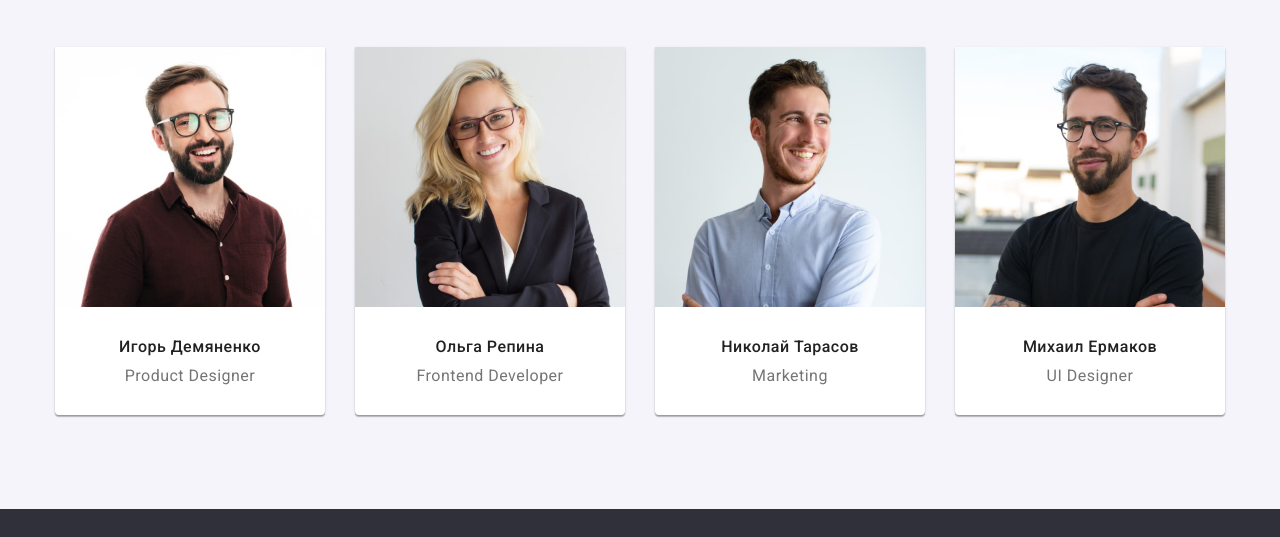
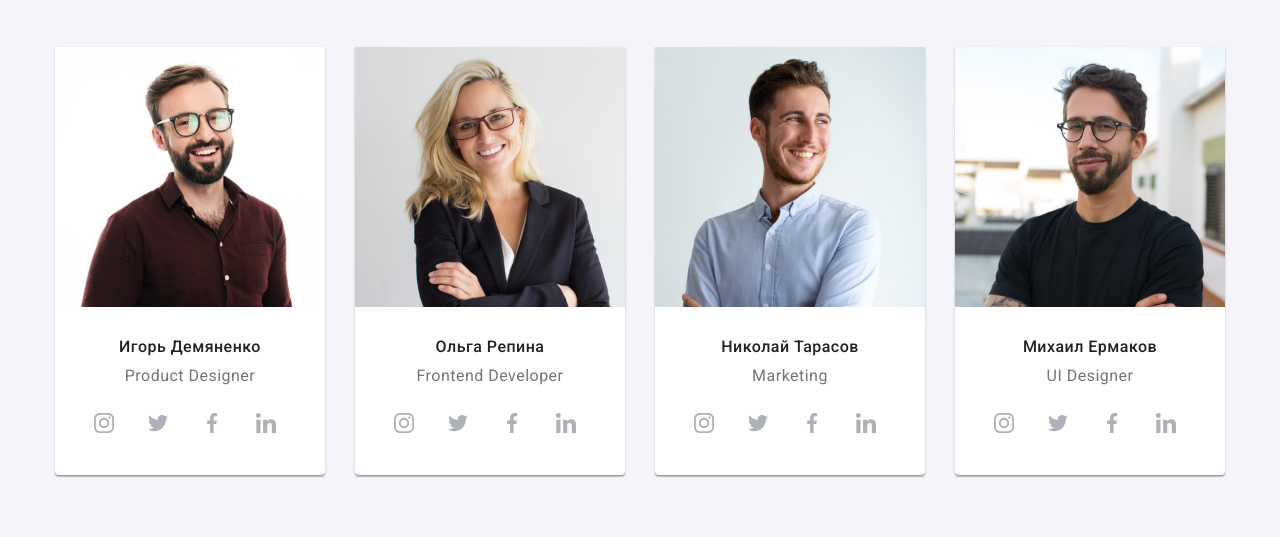
Before and after one commit to Mykhailo-Nahorniak/goit-markup-hw-04, a plain HTML site: page index.html in a window 1280 px wide. Shown: the part 1825-2362 px from the top of the page. Drawn offline with nearby package versions, Linux system fonts and the light colour scheme.

Commit message:
add social icons

```diff
--- a/css/styles.css
+++ b/css/styles.css
@@ -11,6 +11,7 @@
   --body-bg-color: #ffffff;
   --btn-text-accent-color: #ffffff;
   --icon-cont-bg: #F5F4FA;
+  --thumb-color: #AFB1B8;
 }
 
 body {
@@ -159,6 +160,10 @@ header .company-logo .secondary-color {
 .link:hover,
 .link:focus {
   color: var(--accent-color);
+}
+
+.link:hover .icon-hover,
+.link:focus .icon-hover {
   fill: var(--accent-color);
 }
 
@@ -335,6 +340,7 @@ header .company-logo .secondary-color {
   line-height: 1.19;
   text-align: center;
   letter-spacing: 0.03em;
+  margin-bottom: 16px;
 }
 
 .team-item {
@@ -343,6 +349,36 @@ header .company-logo .secondary-color {
   box-shadow: 0px 1px 3px rgba(0, 0, 0, 0.12), 0px 1px 1px rgba(0, 0, 0, 0.14),
     0px 2px 1px rgba(0, 0, 0, 0.2);
   border-radius: 0px 0px 4px 4px;
+
+}
+
+.social-list {
+  display: flex;
+  justify-content: center;
+}
+
+.social-list-item {
+  width: 44px;
+  height: 44px;
+  margin-right: 10px;
+  padding: 12px;
+  border-radius: 50%;
+}
+
+.social-trumb {
+  width: 20px;
+  height: 20px;
+  fill: var(--thumb-color);
+}
+
+.social-list-item:hover,
+.social-list-item:focus {
+  background-color: #2196F3;
+}
+
+.social-list-item:hover .social-trumb {
+  fill: #F5F4FA;
+  color: #F5F4FA;
 }
 
 /* ---------------- FOOTER ---------------- */
--- a/index.html
+++ b/index.html
@@ -39,16 +39,16 @@
         <ul class="contact-list list">
           <li class="contact-list-item">
             <a href="mailto:info@devstudio.com" class="link"
-              ><svg class="contact-icon-envelope link">
-                <use href="./images/sprite.svg#icon-envelope"></use>
+              ><svg class="contact-icon-envelope icon-hover">
+                <use href="./images/icons.svg#icon-envelope"></use>
               </svg>
               info@devstudio.com</a
             >
           </li>
           <li class="contact-list-item">
             <a href="tel:+380961111111" class="link"
-              ><svg class="contact-icon-tel link">
-                <use href="./images/sprite.svg#icon-smartphone"></use>
+              ><svg class="contact-icon-tel icon-hover">
+                <use href="./images/icons.svg#icon-smartphone"></use>
               </svg>
               +38 096 111 11 11</a
             >
@@ -73,7 +73,7 @@
             <li class="features-item">
               <div class="icon-container">
                 <svg class="features-icon">
-                  <use href="./images/sprite.svg#icon-antenna"></use>
+                  <use href="./images/icons.svg#icon-antenna"></use>
                 </svg>
               </div>
               <h3 class="features-title">Внимание к деталям</h3>
@@ -85,7 +85,7 @@
             <li class="features-item">
               <div class="icon-container">
                 <svg class="features-icon">
-                  <use href="./images/sprite.svg#icon-clock"></use>
+                  <use href="./images/icons.svg#icon-clock"></use>
                 </svg>
               </div>
               <h3 class="features-title">Пунктуальность</h3>
@@ -97,7 +97,7 @@
             <li class="features-item">
               <div class="icon-container">
                 <svg class="features-icon">
-                  <use href="./images/sprite.svg#icon-diagram"></use>
+                  <use href="./images/icons.svg#icon-diagram"></use>
                 </svg>
               </div>
               <h3 class="features-title">Планирование</h3>
@@ -109,7 +109,7 @@
             <li class="features-item">
               <div class="icon-container">
                 <svg class="features-icon">
-                  <use href="./images/sprite.svg#icon-astronaut"></use>
+                  <use href="./images/icons.svg#icon-astronaut"></use>
                 </svg>
               </div>
               <h3 class="features-title">Современные технологии</h3>
@@ -170,6 +170,36 @@
               <div class="team-container">
                 <h3 class="team-title">Игорь Демяненко</h3>
                 <p lang="en" class="team-text">Product Designer</p>
+                <ul class="social-list list">
+                  <li class="social-list-item">
+                    <a href="/"
+                      ><svg class="social-trumb">
+                        <use href="./images/icons.svg#icon-instagram"></use>
+                      </svg>
+                    </a>
+                  </li>
+                  <li class="social-list-item">
+                    <a href="/"
+                      ><svg class="social-trumb">
+                        <use href="./images/icons.svg#icon-twitter"></use>
+                      </svg>
+                    </a>
+                  </li>
+                  <li class="social-list-item">
+                    <a href="/"
+                      ><svg class="social-trumb">
+                        <use href="./images/icons.svg#icon-facebook"></use>
+                      </svg>
+                    </a>
+                  </li>
+                  <li class="social-list-item">
+                    <a href="/"
+                      ><svg class="social-trumb">
+                        <use href="./images/icons.svg#icon-linkedin"></use>
+                      </svg>
+                    </a>
+                  </li>
+                </ul>
               </div>
             </li>
             <li class="team-item">
@@ -182,6 +212,36 @@
               <div class="team-container">
                 <h3 class="team-title">Ольга Репина</h3>
                 <p lang="en" class="team-text">Frontend Developer</p>
+                <ul class="social-list list">
+                  <li class="social-list-item">
+                    <a href="/"
+                      ><svg class="social-trumb">
+                        <use href="./images/icons.svg#icon-instagram"></use>
+                      </svg>
+                    </a>
+                  </li>
+                  <li class="social-list-item">
+                    <a href="/"
+                      ><svg class="social-trumb">
+                        <use href="./images/icons.svg#icon-twitter"></use>
+                      </svg>
+                    </a>
+                  </li>
+                  <li class="social-list-item">
+                    <a href="/"
+                      ><svg class="social-trumb">
+                        <use href="./images/icons.svg#icon-facebook"></use>
+                      </svg>
+                    </a>
+                  </li>
+                  <li class="social-list-item">
+                    <a href="/"
+                      ><svg class="social-trumb">
+                        <use href="./images/icons.svg#icon-linkedin"></use>
+                      </svg>
+                    </a>
+                  </li>
+                </ul>
               </div>
             </li>
             <li class="team-item">
@@ -194,6 +254,36 @@
               <div class="team-container">
                 <h3 class="team-title">Николай Тарасов</h3>
                 <p lang="en" class="team-text">Marketing</p>
+                <ul class="social-list list">
+                  <li class="social-list-item">
+                    <a href="/"
+                      ><svg class="social-trumb">
+                        <use href="./images/icons.svg#icon-instagram"></use>
+                      </svg>
+                    </a>
+                  </li>
+                  <li class="social-list-item">
+                    <a href="/"
+                      ><svg class="social-trumb">
+                        <use href="./images/icons.svg#icon-twitter"></use>
+                      </svg>
+                    </a>
+                  </li>
+                  <li class="social-list-item">
+                    <a href="/"
+                      ><svg class="social-trumb">
+                        <use href="./images/icons.svg#icon-facebook"></use>
+                      </svg>
+                    </a>
+                  </li>
+                  <li class="social-list-item">
+                    <a href="/"
+                      ><svg class="social-trumb">
+                        <use href="./images/icons.svg#icon-linkedin"></use>
+                      </svg>
+                    </a>
+                  </li>
+                </ul>
               </div>
             </li>
             <li class="team-item">
@@ -206,6 +296,36 @@
               <div class="team-container">
                 <h3 class="team-title">Михаил Ермаков</h3>
                 <p lang="en" class="team-text">UI Designer</p>
+                <ul class="social-list list">
+                  <li class="social-list-item">
+                    <a href="/"
+                      ><svg class="social-trumb">
+                        <use href="./images/icons.svg#icon-instagram"></use>
+                      </svg>
+                    </a>
+                  </li>
+                  <li class="social-list-item">
+                    <a href="/"
+                      ><svg class="social-trumb">
+                        <use href="./images/icons.svg#icon-twitter"></use>
+                      </svg>
+                    </a>
+                  </li>
+                  <li class="social-list-item">
+                    <a href="/"
+                      ><svg class="social-trumb">
+                        <use href="./images/icons.svg#icon-facebook"></use>
+                      </svg>
+                    </a>
+                  </li>
+                  <li class="social-list-item">
+                    <a href="/"
+                      ><svg class="social-trumb">
+                        <use href="./images/icons.svg#icon-linkedin"></use>
+                      </svg>
+                    </a>
+                  </li>
+                </ul>
               </div>
             </li>
           </ul>
```
Also changed, not shown: images/icons.svg (added), images/sprite.svg (deleted), 1 other file.
